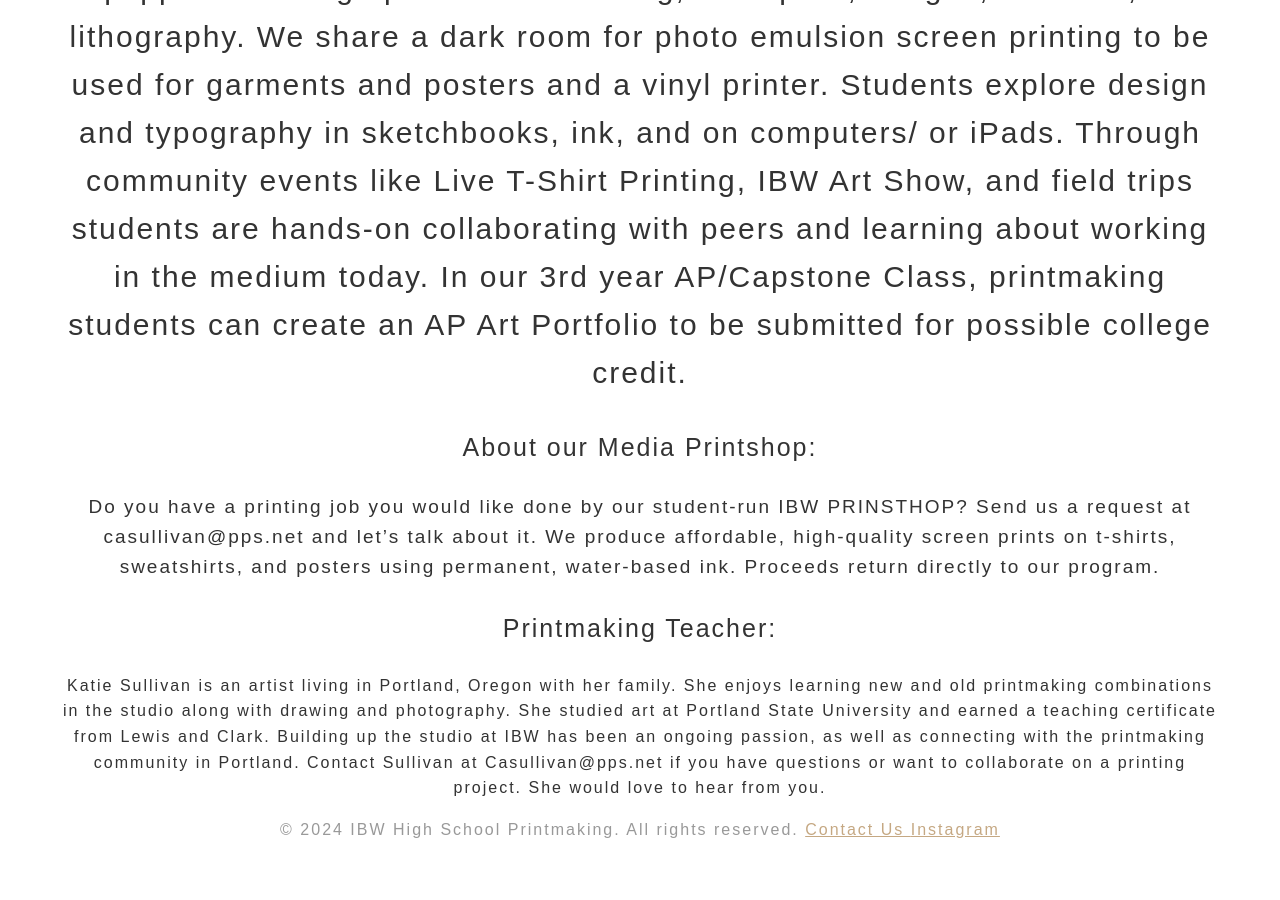
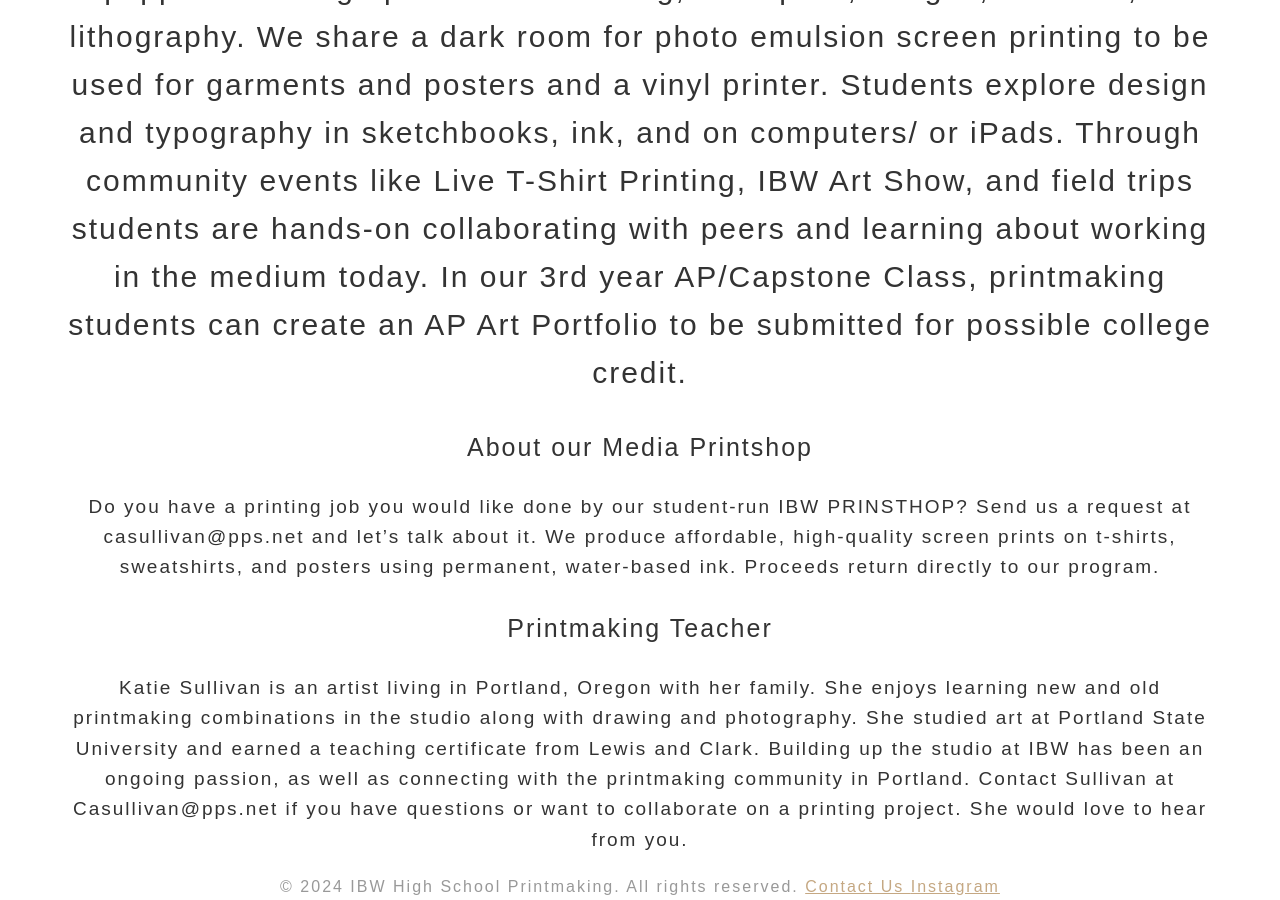
Before and after one commit to IBWPrintmaking/IBWPrintmaking.github.io, a Jekyll site: the page built from index.html, in a window 1280 px wide and 900 px high, scrolled down 1558 px. Built offline with Jekyll 4.4.1, drawn with Linux system fonts in a browser that asks for light colours; before the commit the page ends 2400 px from its top, so only the background shows below that.

Commit message:
Update index.html

```diff
--- a/index.html
+++ b/index.html
@@ -23,15 +23,15 @@ title: Home
         In our 3rd year AP/Capstone Class, printmaking students can create an AP Art Portfolio to be submitted for possible college credit.
       </p>
 
-        <p style="font-size: 25px;">About our Media Printshop:</p>
+        <p style="font-size: 25px;">About our Media Printshop</p>
 
         <p style="font-size: 19px;">Do you have a printing job you would like done by our student-run IBW PRINSTHOP? Send us a request at casullivan@pps.net and let’s talk about it. We produce affordable, high-quality screen prints on t-shirts, sweatshirts, and posters using permanent, water-based ink. Proceeds return directly to our program.
         </p>
 
 
-      <p style="font-size: 25px;">Printmaking Teacher:</p>
+      <p style="font-size: 25px;">Printmaking Teacher</p>
 
-      <p>Katie Sullivan is an artist living in Portland, Oregon with her family. She enjoys learning new and old printmaking combinations in the studio along with drawing and photography. She studied art at Portland State University and earned a teaching certificate from Lewis and Clark. Building up the studio at IBW has been an ongoing passion, as well as connecting with the printmaking community in Portland. Contact Sullivan at Casullivan@pps.net if you have questions or want to collaborate on a printing project. She would love to hear from you.
+      <p style="font-size: 19px;">Katie Sullivan is an artist living in Portland, Oregon with her family. She enjoys learning new and old printmaking combinations in the studio along with drawing and photography. She studied art at Portland State University and earned a teaching certificate from Lewis and Clark. Building up the studio at IBW has been an ongoing passion, as well as connecting with the printmaking community in Portland. Contact Sullivan at Casullivan@pps.net if you have questions or want to collaborate on a printing project. She would love to hear from you.
 
       </p>
 
```
